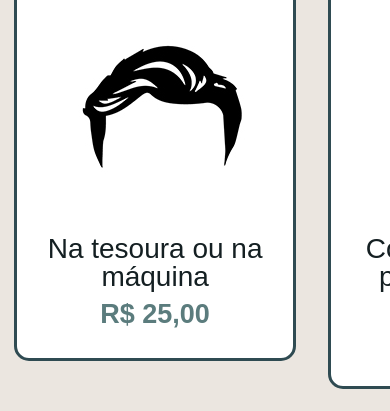
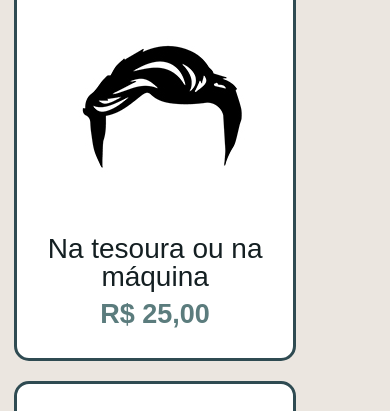
Before and after one commit to Rafaelatavaress/Barbershop, a plain HTML site: page produtos.html in a window 390 px wide. Shown: the part 402-813 px from the top of the page. Drawn offline with Linux system fonts and the light colour scheme; a web font is replaced by a local one.

Commit message:
new features to mobile devices

```diff
--- a/style.css
+++ b/style.css
@@ -192,6 +192,7 @@
         margin: 0 auto;
         padding: 50px 0;
 
+
     }
 
     .produtos li {
@@ -353,4 +354,18 @@
             font-size: 20px;
             text-align: center;
         }
+
+    .produtos  {
+        display: grid;
+        grid-template-columns: repeat(auto-fix, minmax(200px, 1fr));
+        gap: 20px;
+        flex-direction: column;
+        vertical-align: middle;
     }
+    .produtos ul {
+        height: 200px;
+        background-color: #FFEFDD;
+        border-radius: 15px;
+
+    }
+}
```
